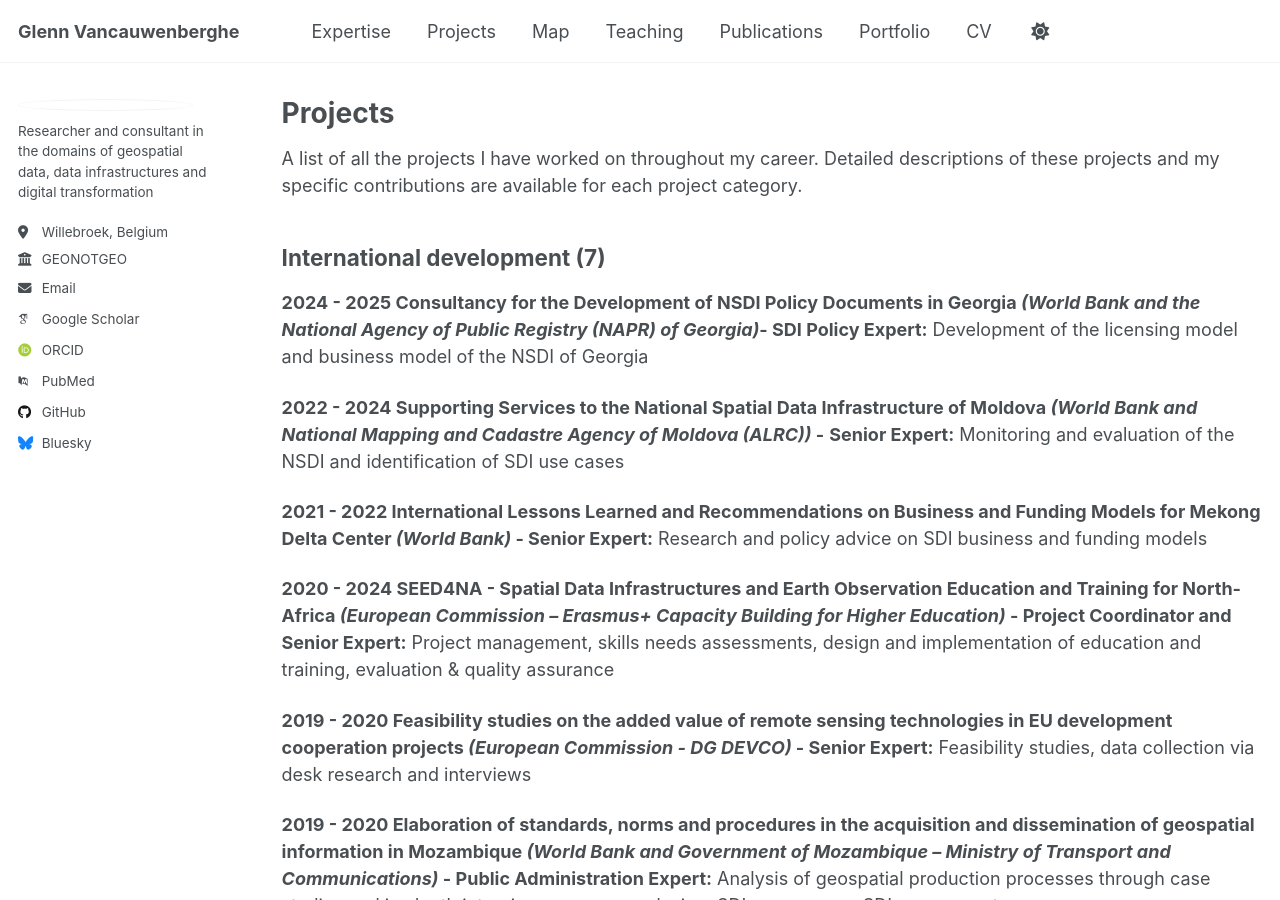
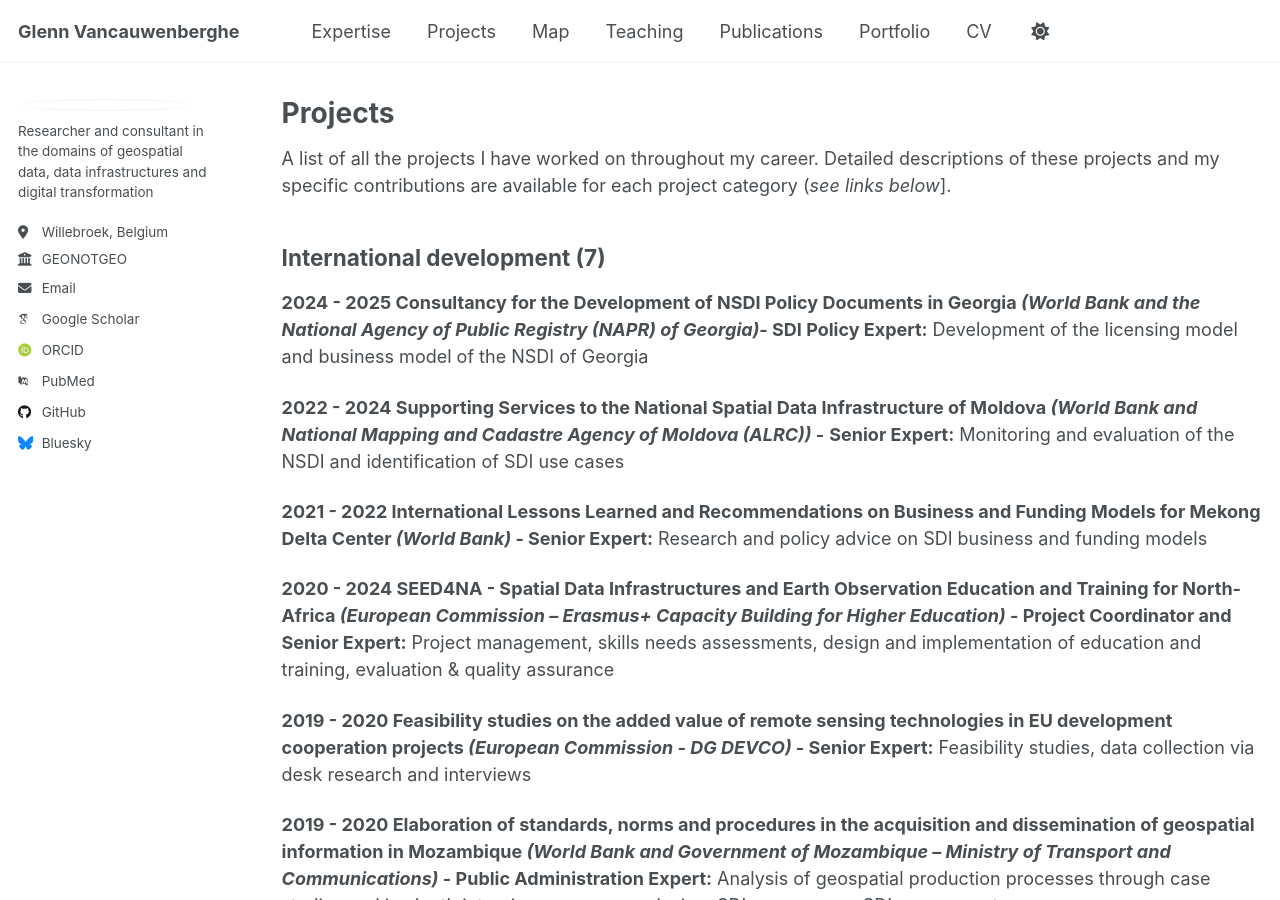
Before and after one commit to GVancauwenberghe/gvancauwenberghe.github.io, a Jekyll site: the page built from _pages/projects.md, in a window 1280 px wide and 900 px high. Built offline with Jekyll 4.4.1, drawn with Linux system fonts in a browser that asks for light colours; some web fonts are replaced.

Commit message:
Update projects.md

```diff
--- a/_pages/projects.md
+++ b/_pages/projects.md
@@ -7,7 +7,7 @@ author_profile: true
 
 {% include base_path %}
 
-A list of all the projects I have worked on throughout my career. Detailed descriptions of these projects and my specific contributions are available for each project category.
+A list of all the projects I have worked on throughout my career. Detailed descriptions of these projects and my specific contributions are available for each project category (_see links below_].
 
 ## International development (7)
 **2024 - 2025 Consultancy for the Development of NSDI Policy Documents in Georgia _(World Bank and the National Agency of Public Registry (NAPR) of Georgia)_-
```
